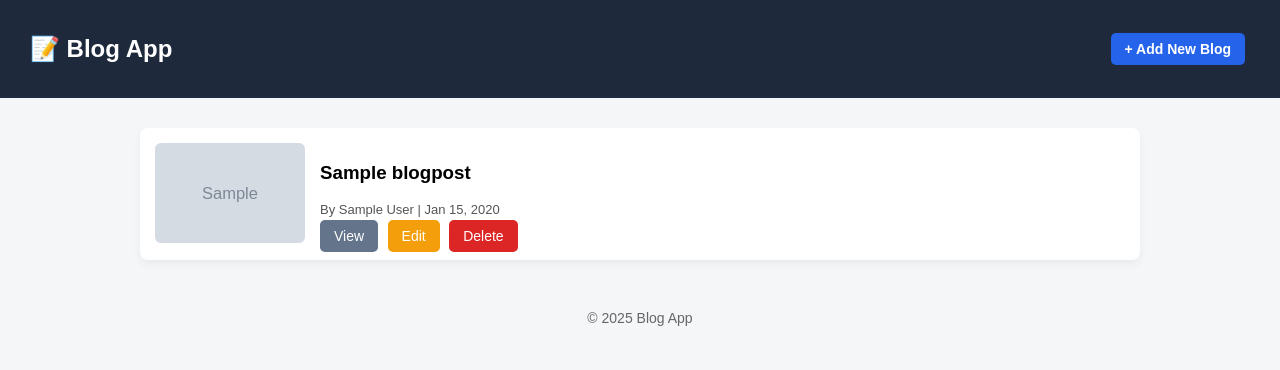
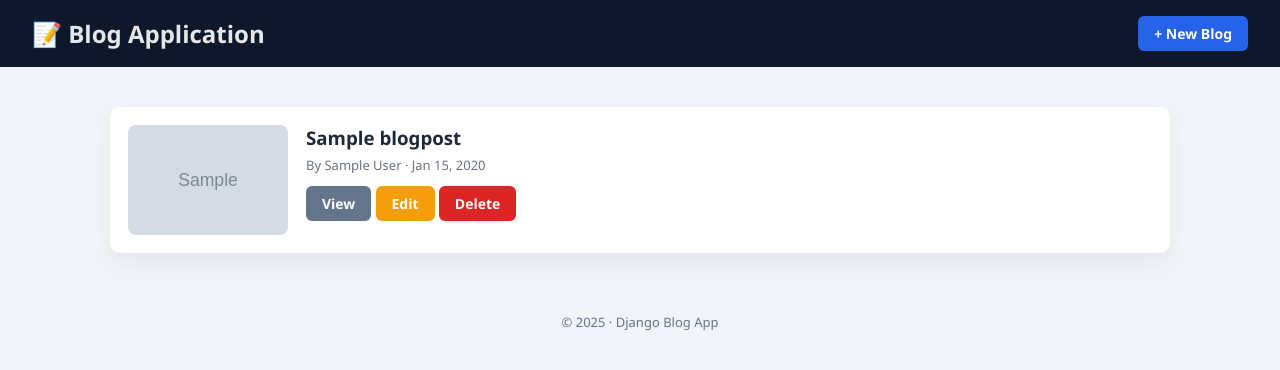
Before and after one commit to dhancode/blog_project, a Django app: page / in a window 1280 px wide. Shown: the top 370 px of the page. Run offline with Django 5.2, Linux system fonts and the light colour scheme; tables that the repository leaves empty hold one stand-in row (values such as "Sample post"); grey boxes marked "Sample" are stand-in pictures; parts of the project's set-up code (start-up, migrations or seed data) failed here and were passed over.

```diff
--- a/blog/templates/blog/base.html
+++ b/blog/templates/blog/base.html
@@ -4,59 +4,68 @@
     <meta charset="UTF-8">
     <title>{% block title %}Blog App{% endblock %}</title>
     <style>
+        * { box-sizing: border-box; }
+
         body {
-            font-family: Arial, sans-serif;
-            background: #f4f6f8;
             margin: 0;
+            font-family: "Segoe UI", Arial, sans-serif;
+            background: #f1f5f9;
+            color: #1f2937;
         }
 
         header {
-            background: #1e293b;
-            color: white;
-            padding: 15px 30px;
+            background: #0f172a;
+            padding: 16px 32px;
             display: flex;
             justify-content: space-between;
             align-items: center;
         }
 
+        header h2 {
+            margin: 0;
+            color: #e5e7eb;
+        }
+
         header a {
-            color: white;
             text-decoration: none;
-            font-weight: bold;
         }
 
         .container {
-            max-width: 1000px;
-            margin: 30px auto;
+            max-width: 1100px;
+            margin: 40px auto;
             padding: 0 20px;
         }
 
         .btn {
-            padding: 8px 14px;
-            border-radius: 5px;
+            padding: 8px 16px;
+            border-radius: 6px;
+            font-size: 14px;
             text-decoration: none;
-            font-size: 14px;
-            margin-right: 5px;
+            font-weight: 600;
+            transition: 0.2s;
+            display: inline-block;
         }
 
         .btn-primary { background: #2563eb; color: white; }
+        .btn-primary:hover { background: #1d4ed8; }
+
+        .btn-secondary { background: #64748b; color: white; }
         .btn-warning { background: #f59e0b; color: white; }
         .btn-danger { background: #dc2626; color: white; }
-        .btn-secondary { background: #64748b; color: white; }
 
         footer {
             text-align: center;
             padding: 20px;
-            color: #666;
-            font-size: 14px;
+            font-size: 13px;
+            color: #64748b;
         }
     </style>
 </head>
 <body>
 
 <header>
-    <h2>📝 Blog App</h2>
-    <a href="{% url 'blog_create' %}" class="btn btn-primary">+ Add New Blog</a>
+    <h2>📝 Blog Application</h2>
+    <a href="{% url 'blog_create' %}" class="btn btn-primary">+ New Blog</a>
 </header>
 
 <div class="container">
@@ -64,7 +73,7 @@
 </div>
 
 <footer>
-    © 2025 Blog App
+    © 2025 · Django Blog App
 </footer>
 
 </body>
--- a/blog/templates/blog/index.html
+++ b/blog/templates/blog/index.html
@@ -5,29 +5,38 @@
 <style>
     .card {
         background: white;
-        border-radius: 8px;
-        padding: 15px;
-        margin-bottom: 20px;
+        border-radius: 10px;
+        padding: 18px;
+        margin-bottom: 25px;
         display: flex;
-        gap: 15px;
-        box-shadow: 0 4px 8px rgba(0,0,0,0.05);
+        gap: 18px;
+        box-shadow: 0 10px 25px rgba(0,0,0,0.06);
+        transition: transform 0.2s;
+    }
+
+    .card:hover {
+        transform: translateY(-3px);
     }
 
     .card img {
-        width: 150px;
-        height: 100px;
+        width: 160px;
+        height: 110px;
         object-fit: cover;
-        border-radius: 6px;
+        border-radius: 8px;
     }
 
     .card-content {
         flex: 1;
     }
 
+    .card h3 {
+        margin: 0 0 6px;
+    }
+
     .meta {
         font-size: 13px;
-        color: #555;
-        margin-bottom: 10px;
+        color: #6b7280;
+        margin-bottom: 12px;
     }
 </style>
 
@@ -36,21 +45,23 @@
     {% if post.image %}
         <img src="{{ post.image.url }}">
     {% else %}
-        <img src="https://via.placeholder.com/150">
+        <img src="https://via.placeholder.com/160x110?text=No+Image">
     {% endif %}
 
     <div class="card-content">
         <h3>{{ post.title }}</h3>
         <div class="meta">
-            By {{ post.author }} | {{ post.created_at|date:"M d, Y" }}
+            By {{ post.author }} · {{ post.created_at|date:"M d, Y" }}
         </div>
 
         <a href="{% url 'blog_detail' post.id %}" class="btn btn-secondary">View</a>
         <a href="{% url 'blog_update' post.id %}" class="btn btn-warning">Edit</a>
-        <a href="{% url 'blog_delete' post.id %}" class="btn btn-danger">Delete</a>
+        <a href="{% url 'blog_delete' post.id %}"
+           class="btn btn-danger"
+           onclick="return confirm('Delete this blog post?');">Delete</a>
     </div>
 </div>
 {% empty %}
-<p>No blog posts yet.</p>
+<p style="text-align:center;color:#64748b;">No blog posts yet.</p>
 {% endfor %}
 {% endblock %}
```
Also changed, not shown: blog/templates/blog/detail.html (+22 -12 lines), blog/templates/blog/form.html (+18 -15 lines).
